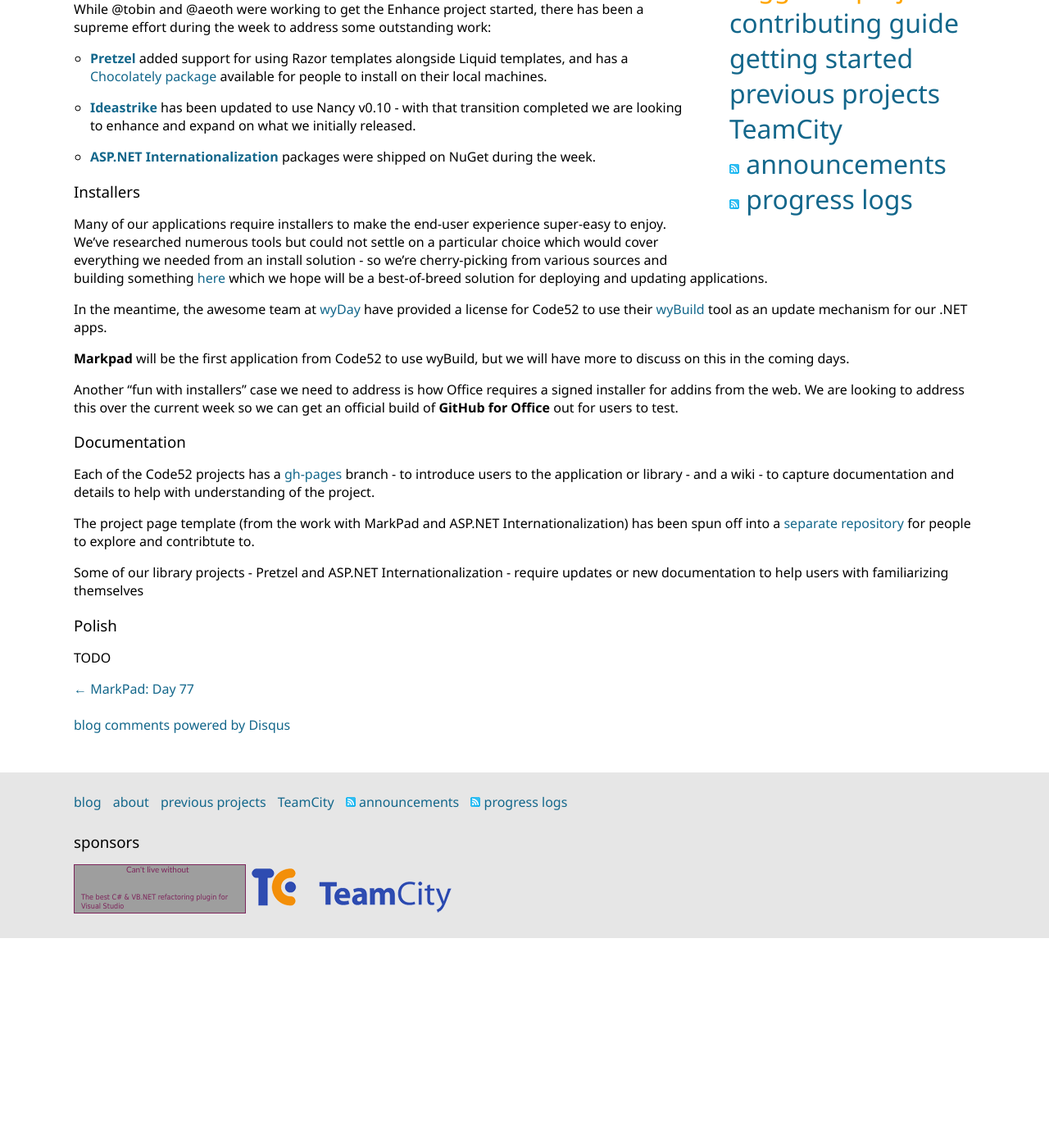
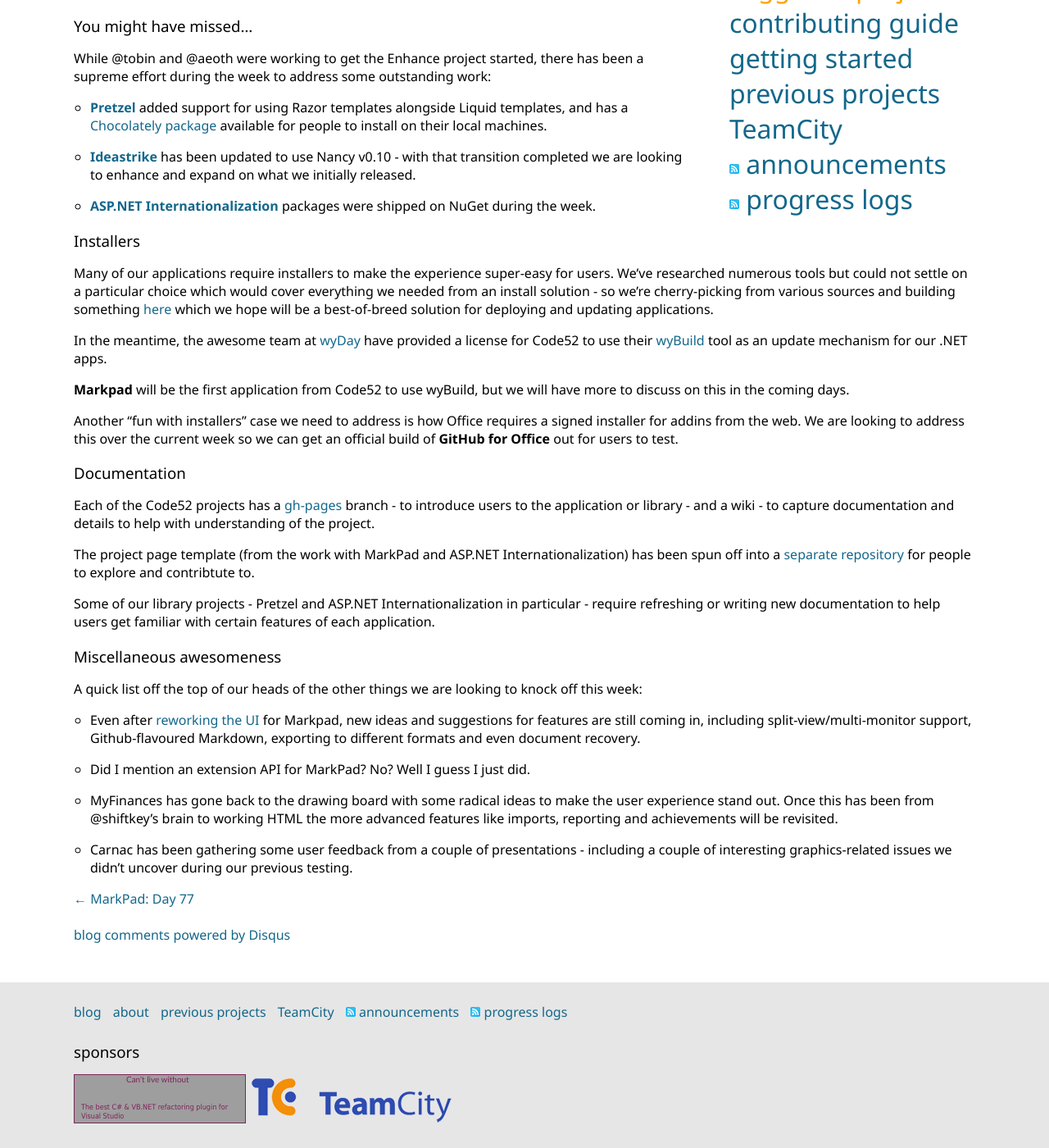
Before and after one commit to Code52/code52.github.com, a Jekyll site: the page built from _posts/2012-03-20-gap-week.md, in a window 1280 px wide and 1400 px high, scrolled down 639 px. Shown: the whole window at 82% size. Built offline with Jekyll 4.4.1, drawn with Linux system fonts in a browser that asks for light colours; Markdown is read by kramdown in place of the engine named in the settings; comment, search, counter and statistics services are not loaded; before the commit the page ends 1783 px from its top, so only the background shows below that; some of the changed text lies outside the part shown; grey boxes are pictures that could not be loaded.

Commit message:
finished the post

```diff
--- a/_posts/2012-03-20-gap-week.md
+++ b/_posts/2012-03-20-gap-week.md
@@ -17,6 +17,8 @@
 
 We plan on taking a break from the insanity that is a new project each week to polish previous projects. We would much rather 40 *maintained* and *complete* projects than 52 incomplete projects that never reach their full potential.
 
+As [@shiftkey](http://twitter.com/shiftkey) will be over in Auckland for Codemania next week, we will kick off a new project once he returns on **April 2nd**.
+
 ### You might have missed...
 
 While @tobin and @aeoth were working to get the Enhance project started, there has been a supreme effort during the week to address some outstanding work:
@@ -29,7 +31,7 @@
 
 ### Installers
 
-Many of our applications require installers to make the end-user experience super-easy to enjoy. We've researched numerous tools but could not settle on a particular choice which would cover everything we needed from an install solution - so we're cherry-picking from various sources and building something [here](https://github.com/xpaulbettsx/NSync) which we hope will be a best-of-breed solution for deploying and updating applications.
+Many of our applications require installers to make the experience super-easy for users. We've researched numerous tools but could not settle on a particular choice which would cover everything we needed from an install solution - so we're cherry-picking from various sources and building something [here](https://github.com/xpaulbettsx/NSync) which we hope will be a best-of-breed solution for deploying and updating applications.
 
 In the meantime, the awesome team at [wyDay](http://wyday.com/) have provided a license for Code52 to use their [wyBuild](http://wyday.com/wybuild/) tool as an update mechanism for our .NET apps.
 
@@ -43,8 +45,16 @@
 
 The project page template (from the work with MarkPad and ASP.NET Internationalization) has been spun off into a [separate repository](https://github.com/Code52/gh-pages-template) for people to explore and contribtute to.
 
-Some of our library projects - Pretzel and ASP.NET Internationalization - require updates or new documentation to help users with familiarizing themselves
+Some of our library projects - Pretzel and ASP.NET Internationalization in particular - require refreshing or writing new documentation to help users get familiar with certain features of each application.
 
-### Polish
+### Miscellaneous awesomeness
 
-TODO
+A quick list off the top of our heads of the other things we are looking to knock off this week:
+
+ - Even after [reworking the UI](http://code52.org/weekone-dayseventyseven.html) for Markpad, new ideas and suggestions for features are still coming in, including split-view/multi-monitor support, Github-flavoured Markdown, exporting to different formats and even document recovery.
+
+ - Did I mention an extension API for MarkPad? No? Well I guess I just did.
+
+ - MyFinances has gone back to the drawing board with some radical ideas to make the user experience stand out. Once this has been from @shiftkey's brain to working HTML the more advanced features like imports, reporting and achievements will be revisited.
+
+ - Carnac has been gathering some user feedback from a couple of presentations - including a couple of interesting graphics-related issues we didn't uncover during our previous testing.
```
